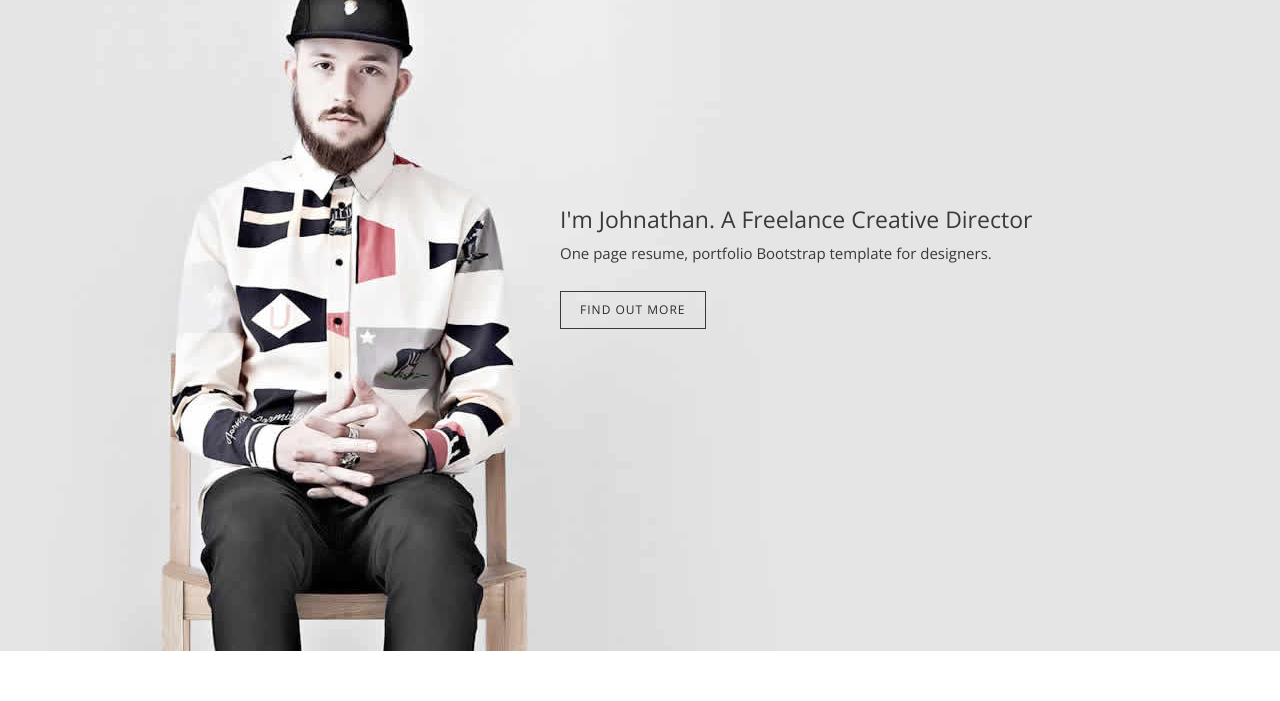
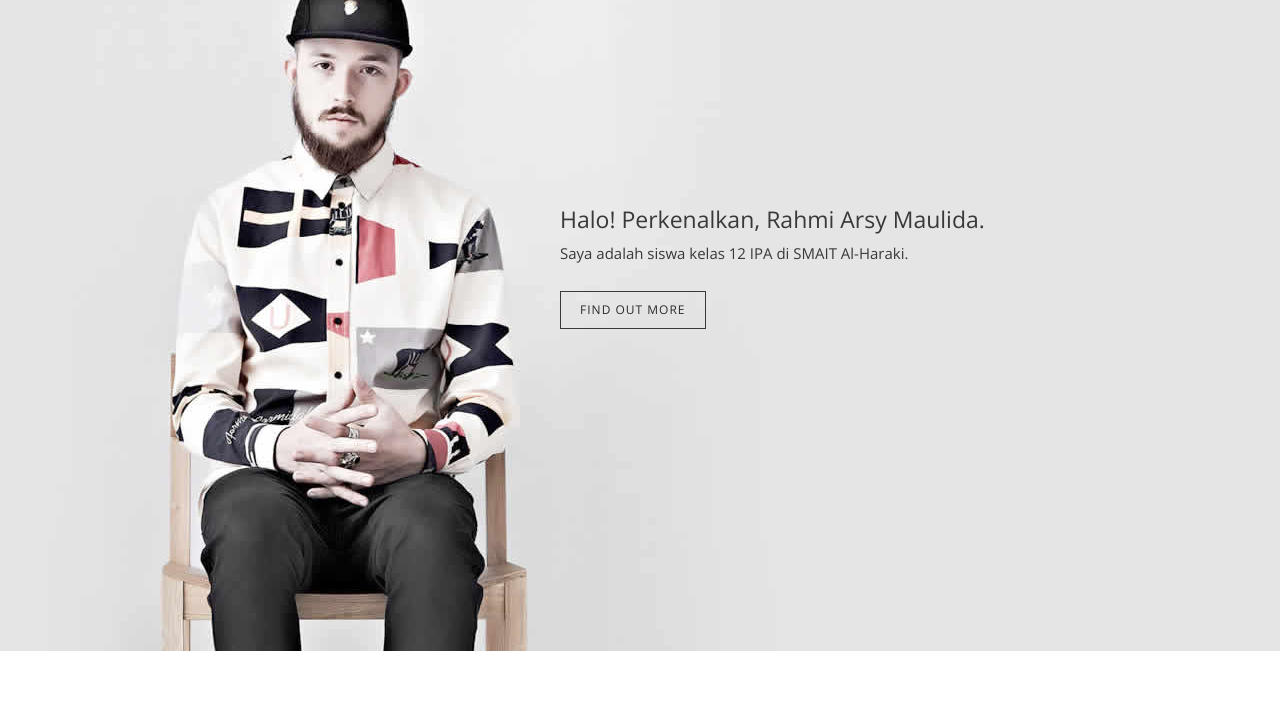
Before and after one commit to rahmiarsy86/Portofolio, a plain HTML site: page index.html in a window 1280 px wide. Shown: the part 99-800 px from the top of the page. Drawn offline with nearby package versions, Linux system fonts and the light colour scheme.

Commit message:
Update index.html

```diff
--- a/index.html
+++ b/index.html
@@ -38,8 +38,8 @@
   <div class="container">
     <div class="col-md-7 banner-inner-wrapper">
       <div class="banner-text">
-        <h1>I'm Johnathan. A Freelance Creative Director</h1>
-        <p>One page resume, portfolio Bootstrap template for designers.</p>
+        <h1>Halo! Perkenalkan, Rahmi Arsy Maulida.</h1>
+        <p>Saya adalah siswa kelas 12 IPA di SMAIT Al-Haraki.</p>
         <a href="#" class="btn">Find out more</a> </div>
       <!-- banner text -->
     </div>
```
